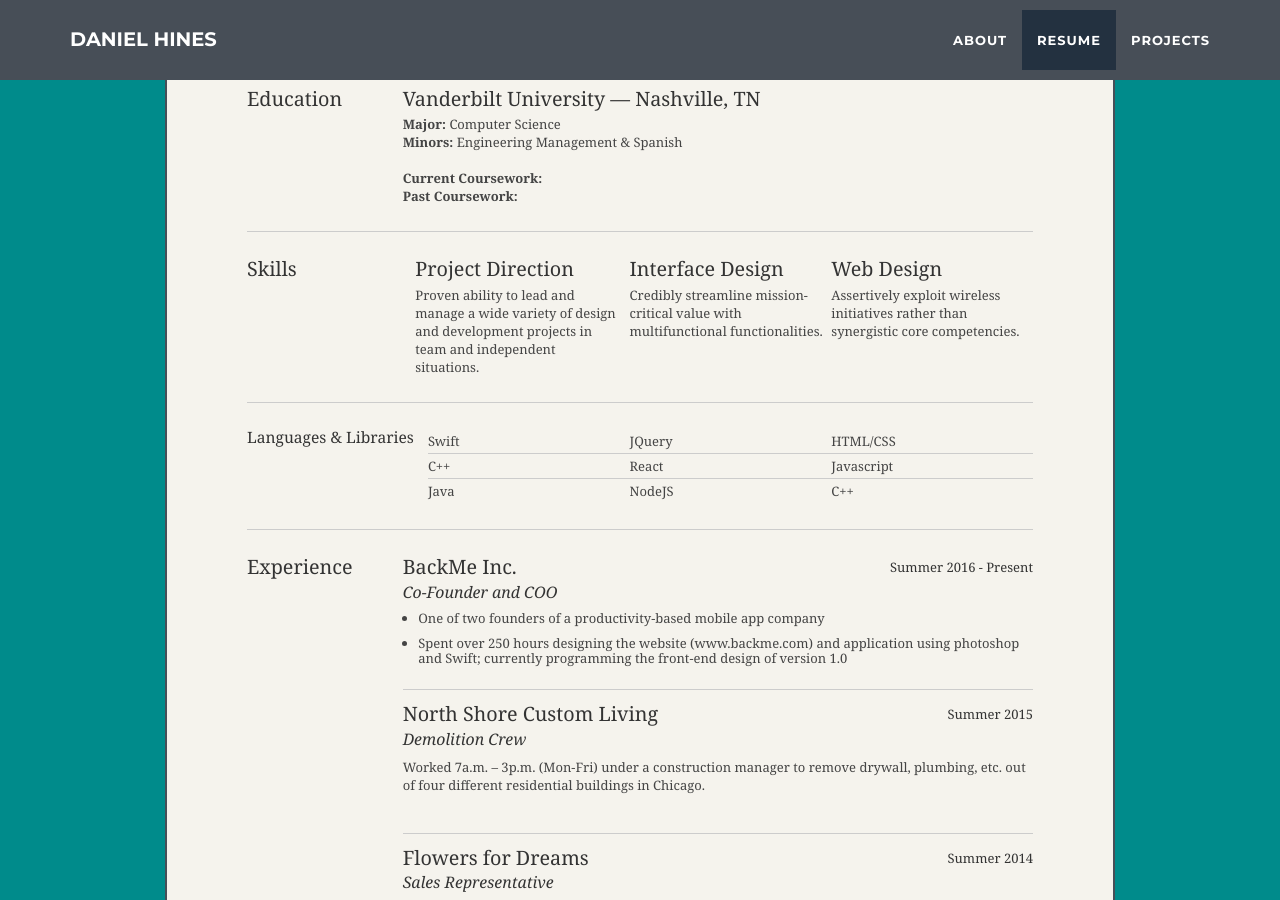
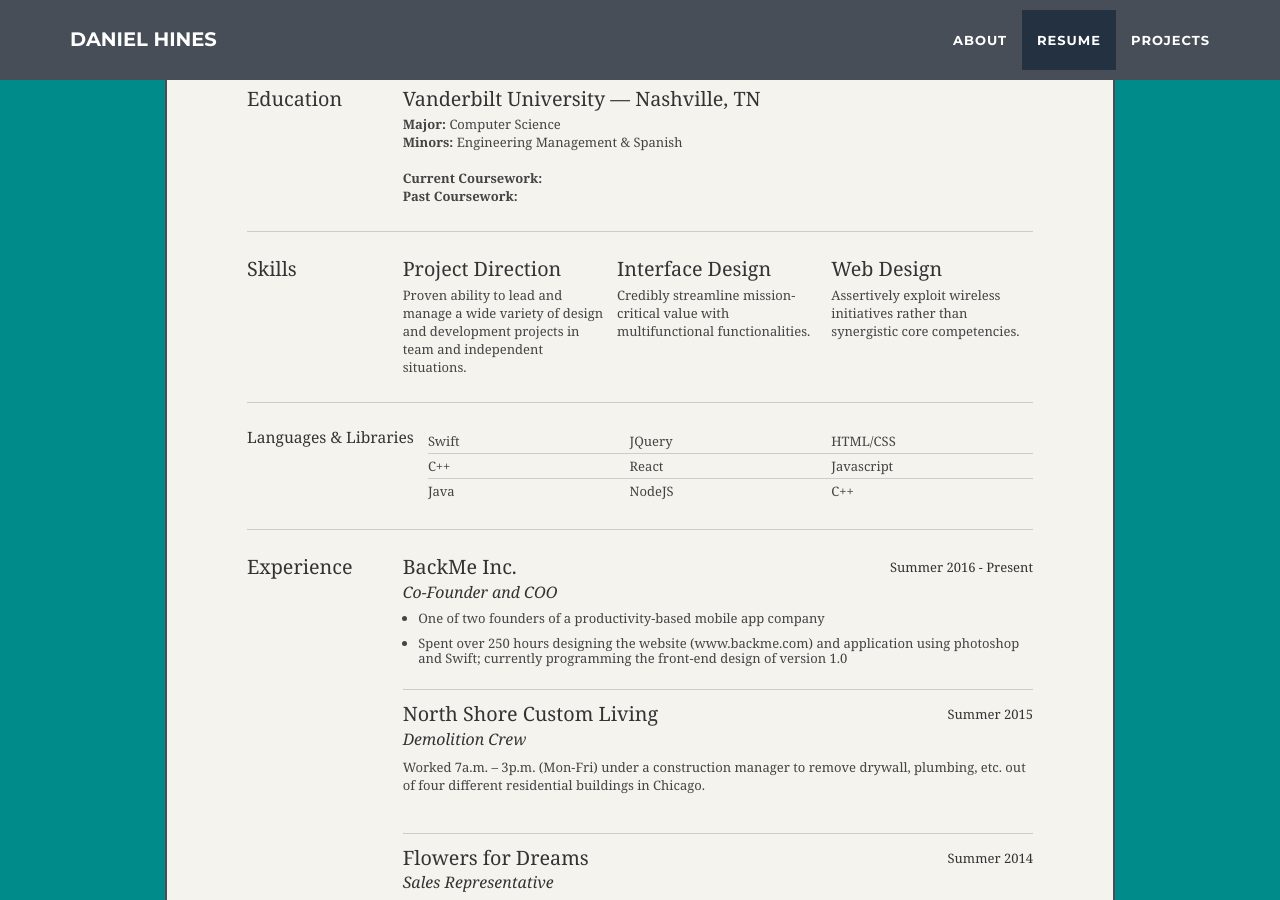
Before and after one commit to danielchines/danielchines.github.io, a Jekyll site: the page built from index.html, in a window 1280 px wide and 900 px high, scrolled down 1868 px. Built offline with Jekyll 4.4.1, drawn with Linux system fonts in a browser that asks for light colours.

Commit message:
Update resume.html

```diff
--- a/_includes/resume.html
+++ b/_includes/resume.html
@@ -73,12 +73,12 @@
 									<p class="resume">Assertively exploit wireless initiatives rather than synergistic core competencies.	</p>
 								</div>
 
-								<div class="talent" style="margin-left: 2%">
+								<div class="talent" style="margin-right: 2%">
 									<h2>Interface Design</h2>
 									<p class="resume">Credibly streamline mission-critical value with multifunctional functionalities.	 </p>
 								</div>
 
-								<div class="talent" style="margin-left: 2%">
+								<div class="talent" style="margin-right: 2%">
 									<h2>Project Direction</h2>
 									<p class="resume">Proven ability to lead and manage a wide variety of design and development projects in team and independent situations.</p>
 								</div>
```
